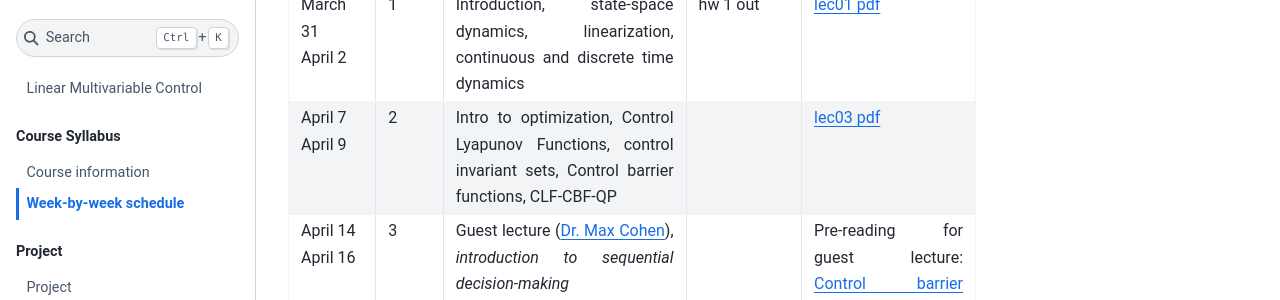
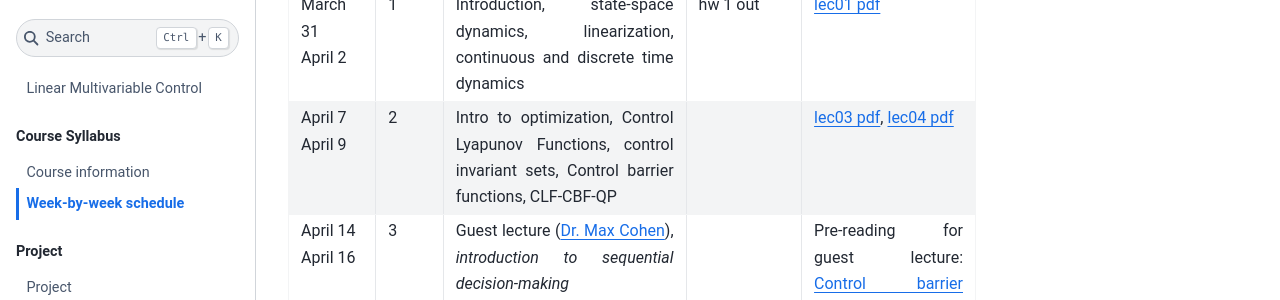
Before and after one commit to jimmyfowler/lmc-book, a Jupyter Book: the page built from logistics/schedule.md, in a window 1280 px wide and 1333 px high. Shown: the part 260-560 px from the top of the window. Built offline with Jupyter Book 1.0.4 settings and Sphinx 7.4.7 and the Sphinx Book theme 1.1.4, drawn with Linux system fonts in a browser that asks for light colours; pages that are not in the unit, such as notebooks, are missing from menus.

Commit message:
add lecture 4

```diff
--- a/logistics/schedule.md
+++ b/logistics/schedule.md
@@ -5,7 +5,7 @@ Note: *Italicized* text indicates planned topics, but subject to change.
 | :--------- | ------ | :---- | :--------- | :-------------- |
 | <img width=150/> ||||
 | March 31 <br> April 2  |   1    | Introduction, state-space dynamics, linearization, continuous and discrete time dynamics | hw 1 out | [lec01 pdf](https://github.com/UW-CTRL/lmc-book/blob/main/_static/pdfs/lecture_01.pdf)|
-| April 7 <br> April 9   |   2    | Intro to optimization, Control Lyapunov Functions, control invariant sets, Control barrier functions, CLF-CBF-QP | | [lec03 pdf](https://github.com/UW-CTRL/lmc-book/blob/main/_static/pdfs/lecture_03.pdf)|
+| April 7 <br> April 9   |   2    | Intro to optimization, Control Lyapunov Functions, control invariant sets, Control barrier functions, CLF-CBF-QP | | [lec03 pdf](https://github.com/UW-CTRL/lmc-book/blob/main/_static/pdfs/lecture_03.pdf), [lec04 pdf](https://github.com/UW-CTRL/lmc-book/blob/main/_static/pdfs/lecture_04.pdf)|
 | April 14 <br> April 16 |   3    | Guest lecture ([Dr. Max Cohen](https://scholar.google.com/citations?hl=en&user=e_0yKw0AAAAJ&view_op=list_works&sortby=pubdate)), *introduction to sequential decision-making*  | | Pre-reading for guest lecture: [Control barrier functions via reduced-order models](https://arxiv.org/pdf/2403.09865) |
 | April 21 <br> April 23 |   4    | *Value iteration, HJB equation, HJ reachability* | hw 1 due; <br> hw 2 out | |
 | April 28 <br> April 30 |   5    | *Linear quadratic regulator, tracking LQR, iLQR* | Project proposal due | |
```
Also changed, not shown: 1 other file.
